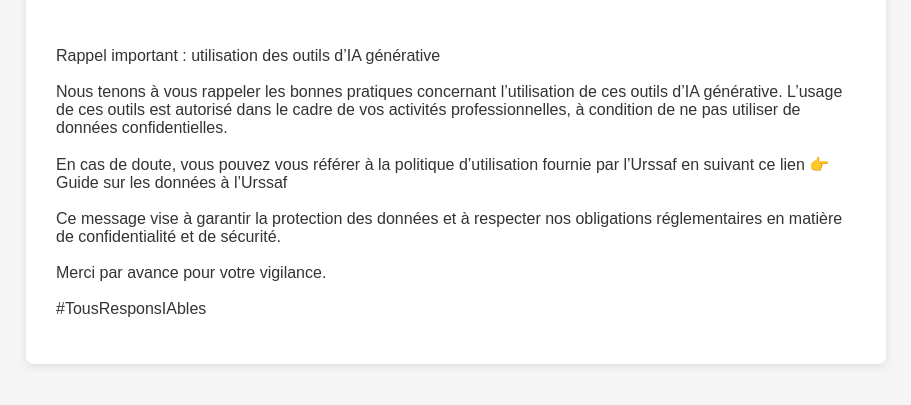
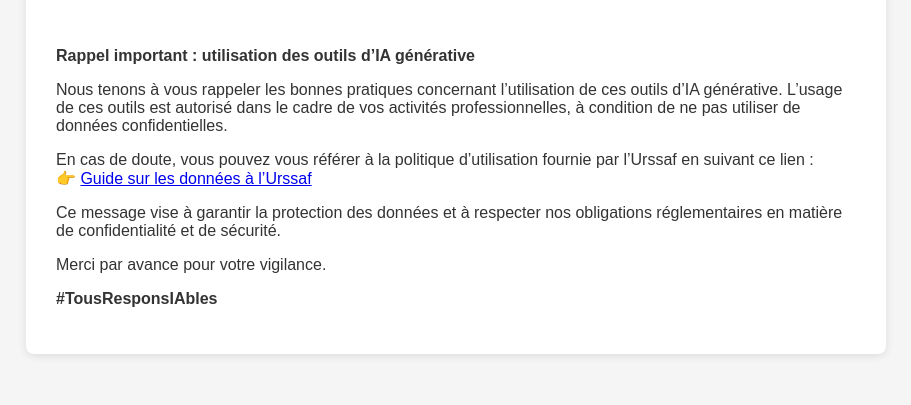
Before and after one commit to UrssafDigitale/mailbot, a plain HTML site: page TIAE-IDF.html in a window 1280 px wide. Shown: the part 171-576 px from the top of the page, without its empty margins (184-1095 px from the left). Drawn offline with Linux system fonts and the light colour scheme.

Commit message:
Update TIAE-IDF.html

```diff
--- a/TIAE-IDF.html
+++ b/TIAE-IDF.html
@@ -30,19 +30,31 @@
     <h1>Page de test - Assistant Aide à la réponse TI AE IDF</h1>
        <p>Cliquez sur l'icône de la chatbox en bas à droite de la page</p>
     <br>
-     <p>Rappel important : utilisation des outils d’IA générative
-        <br>  <br>
-Nous tenons à vous rappeler les bonnes pratiques concernant l’utilisation de ces outils d’IA générative.
-L’usage de ces outils est autorisé dans le cadre de vos activités professionnelles, à condition de ne pas utiliser de données confidentielles.
- <br>  <br>
-En cas de doute, vous pouvez vous référer à la politique d’utilisation fournie par l’Urssaf en suivant ce lien
-👉Guide sur les données à l’Urssaf
- <br>  <br>
-Ce message vise à garantir la protection des données et à respecter nos obligations réglementaires en matière de confidentialité et de sécurité.
- <br>  <br>
-Merci par avance pour votre vigilance.
- <br>  <br>
-#TousResponsIAbles
+    <p>
+    <strong>Rappel important : utilisation des outils d’IA générative</strong>
+</p>
+
+<p>
+    Nous tenons à vous rappeler les bonnes pratiques concernant l’utilisation de ces outils d’IA générative.
+    L’usage de ces outils est autorisé dans le cadre de vos activités professionnelles, à condition de ne pas utiliser de données confidentielles.
+</p>
+
+<p>
+    En cas de doute, vous pouvez vous référer à la politique d’utilisation fournie par l’Urssaf en suivant ce lien :
+    <br>
+    👉 <a href="#" target="_blank">Guide sur les données à l’Urssaf</a>
+</p>
+
+<p>
+    Ce message vise à garantir la protection des données et à respecter nos obligations réglementaires en matière de confidentialité et de sécurité.
+</p>
+
+<p>
+    Merci par avance pour votre vigilance.
+</p>
+
+<p>
+    <strong>#TousResponsIAbles</strong>
 </p>
   </div>
 
```
